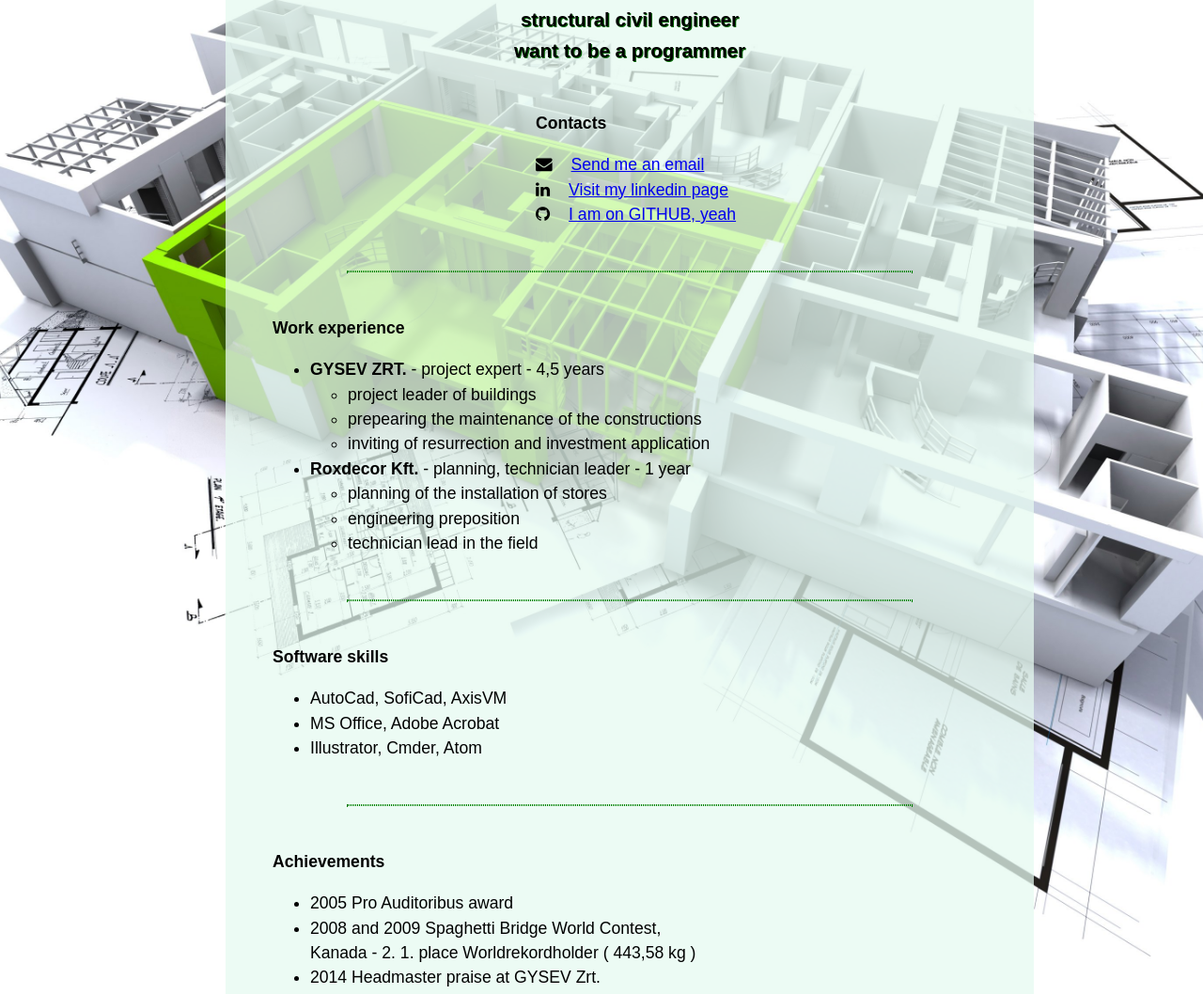
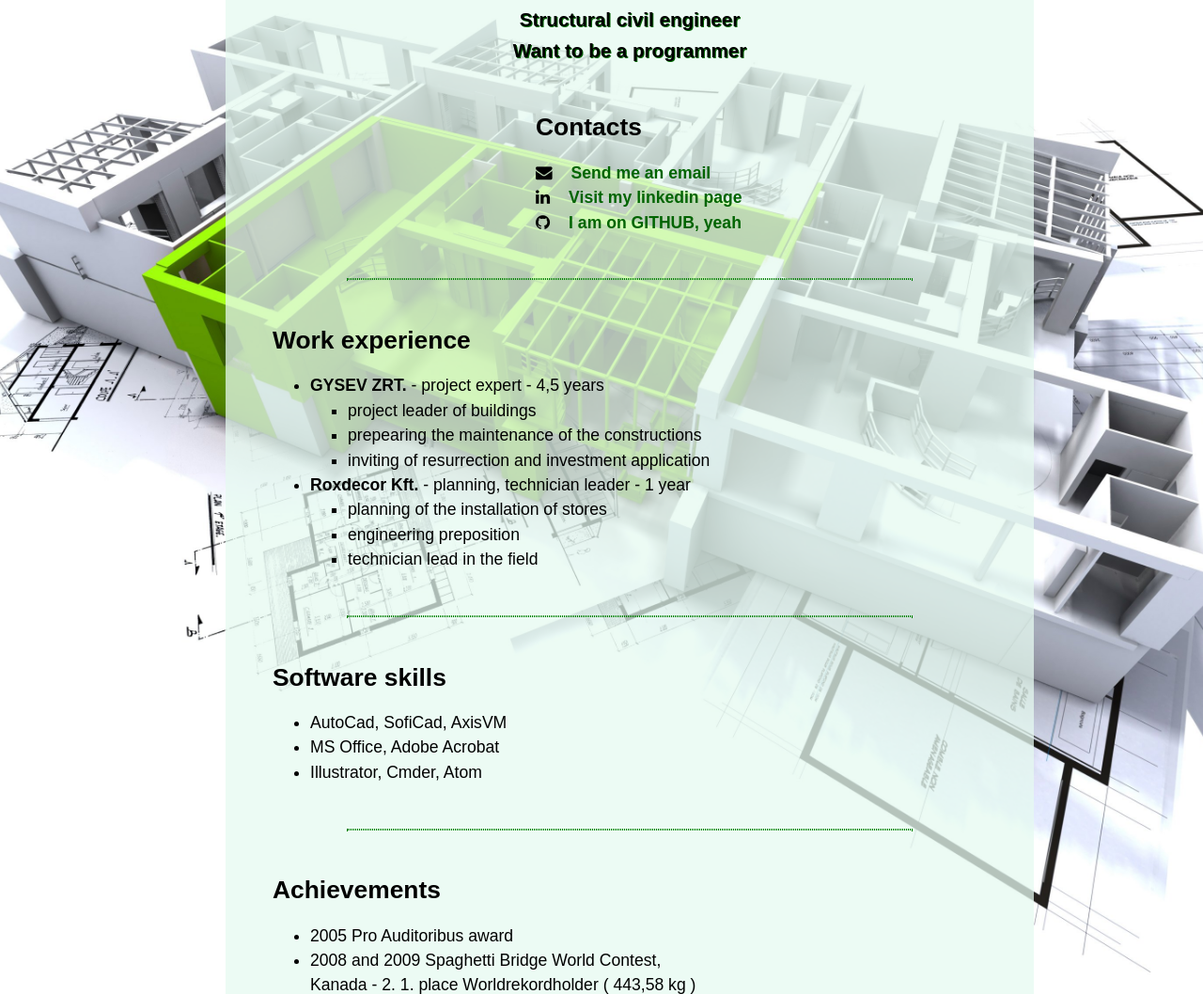
Before and after one commit to greenfox-velox/bizkanta, a plain HTML site: page week-01/day-5/myCV/TA.html in a window 1280 px wide. Shown: the part 313-1371 px from the top of the page at 94% size. Drawn offline with Linux system fonts and the light colour scheme; a web font is replaced by a local one.

Commit message:
Modified my CV

```diff
--- a/week-01/day-5/anakin_CV/anakin.css
+++ b/week-01/day-5/anakin_CV/anakin.css
@@ -101,3 +101,7 @@ blockquote:before {
   top: -40px;
   font-size: 150px;
 }
+
+footer {
+  text-align: center;
+}
--- a/week-01/day-5/myCV/TA.css
+++ b/week-01/day-5/myCV/TA.css
@@ -40,6 +40,10 @@ header {
   padding-left: 0;
 }
 
+section ul ul {
+   list-style-type: square;
+}
+
 section {
   padding: 20px;
 }
@@ -53,6 +57,17 @@ hr {
   border: .2px dotted green;
 }
 
+a {
+  text-decoration: none;
+  color: darkgreen;
+  font-weight: bold;
+}
+
+a:hover {
+  text-decoration: underline;
+  color: purple;
+}
+
 h6 {
   text-align: center;
   font-size: 15px;
--- a/week-01/day-5/myCV/TA.html
+++ b/week-01/day-5/myCV/TA.html
@@ -13,11 +13,11 @@
     <header>
       <img src="TA_black.jpg" alt="">
       <h1>Aliz Totivan</h1>
-      <h3>structural civil engineer</h3>
-      <h3>want to be a programmer</h3>
+      <h3>Structural civil engineer</h3>
+      <h3>Want to be a programmer</h3>
     </header>
     <div class="section1">
-        <p><strong>Contacts</strong></p>
+        <h2>Contacts</h2>
         <ul>
             <li><span><i class="fa fa-envelope" aria-hidden="true"></i></span><a href="mailto:totivan.aliz@gmail.com">Send me an email</a></li>
             <li><span><i class="fa fa-linkedin" aria-hidden="true"></i></span><a href="https://www.linkedin.com/in/aliztotivan">Visit my linkedin page</a></li>
@@ -26,7 +26,7 @@
     </div>
     <hr>
     <section>
-        <p><strong>Work experience</strong></p>
+        <h2>Work experience</h2>
         <ul>
             <li><strong>GYSEV ZRT.</strong> - project expert - 4,5 years</li>
             <ul>
@@ -44,7 +44,7 @@
     </section>
     <hr>
     <section>
-        <p><strong>Software skills</strong></p>
+        <h2>Software skills</h2>
         <ul>
           <li>AutoCad, SofiCad, AxisVM</li>
           <li>MS Office, Adobe Acrobat</li>
@@ -53,11 +53,11 @@
     </section>
     <hr>
     <section>
-        <p><strong>Achievements</strong></p>
+        <h2>Achievements</h2>
         <ul>
           <li>2005 Pro Auditoribus award</li>
-          <li>2008 and 2009 Spaghetti Bridge World Contest,<br> Kanada - 2. 1. place
-  Worldrekordholder &#40 443,58 kg &#41</li>
+          <li>2008 and 2009 Spaghetti Bridge World Contest,<br>
+             Kanada - 2. 1. place Worldrekordholder &#40 443,58 kg &#41</li>
           <li>2014 Headmaster praise at GYSEV Zrt.</li>
         </ul>
     </section>
```
Also changed, not shown: week-01/day-5/anakin_CV/anakin.html (+1 -1 lines).
